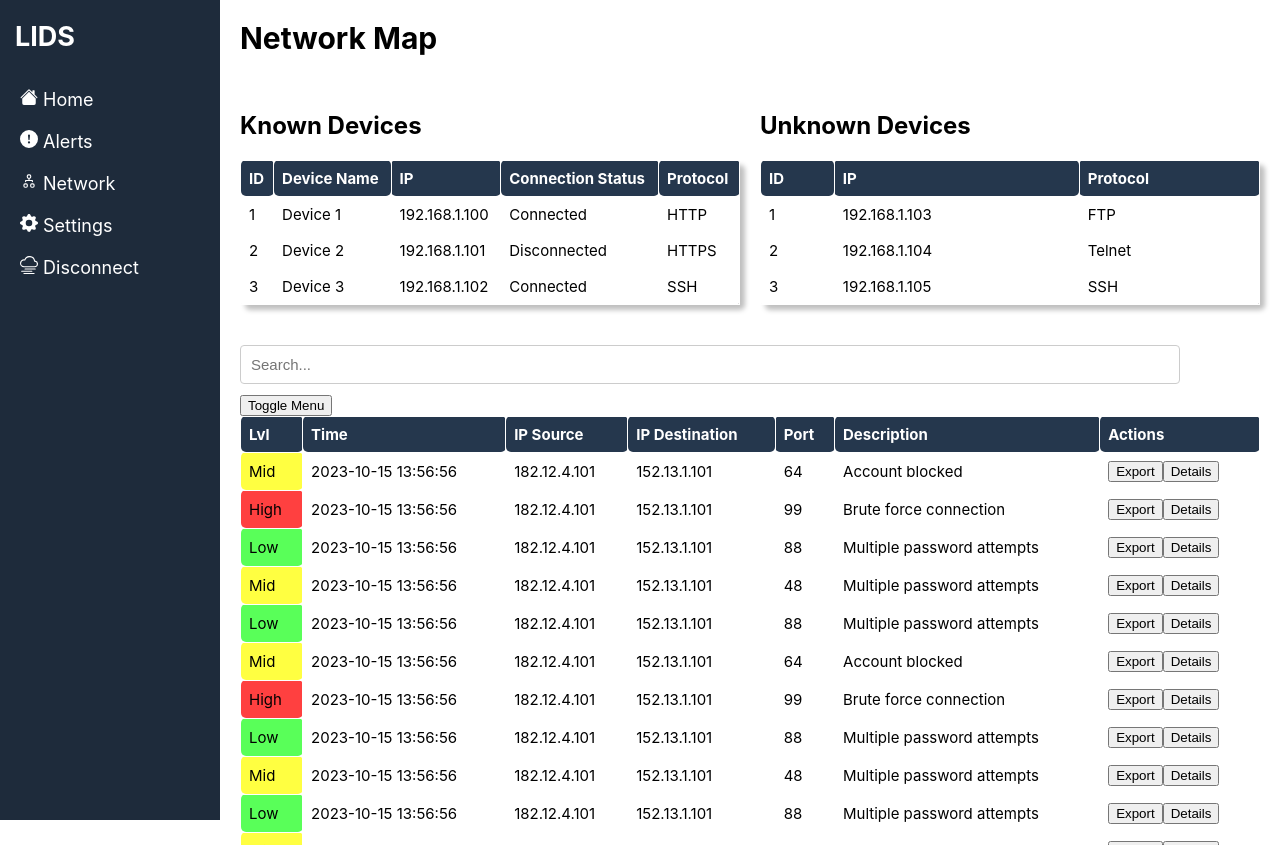
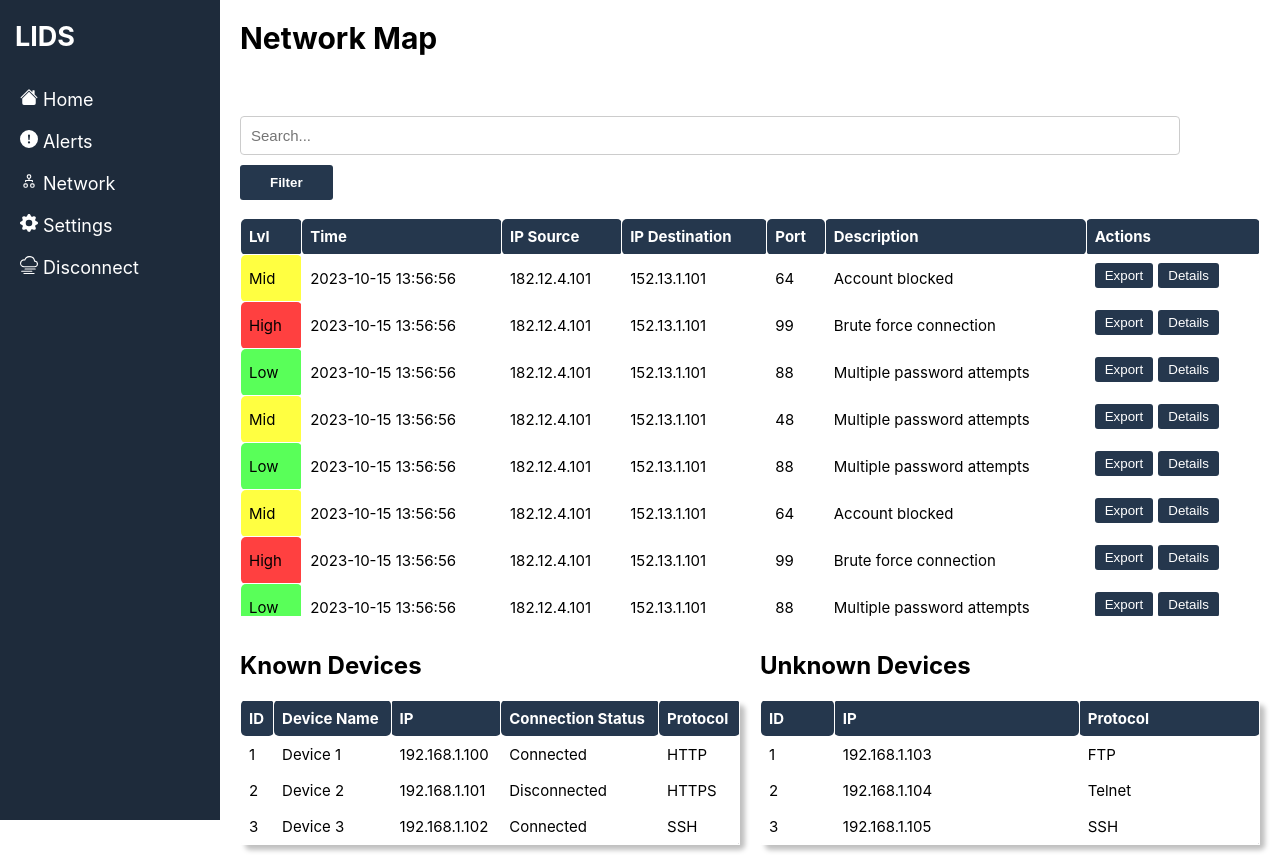
Before and after one commit to ChristianAlbertoGomez/CS4311_LIDS_4CodOfDuty_Fall2023, a React (Create React App) app: page /NetworkPage in a window 1280 px wide. Built offline with nearby package versions, Linux system fonts and the light colour scheme.

Commit message:
"Design changes"

```diff
--- a/src/Components/AlertTable.js
+++ b/src/Components/AlertTable.js
@@ -352,7 +352,73 @@ var dateTime = date+' '+time;
 return (
 
   <div className='table-container'>
-       <input
+    <div class="flex-container">
+      <div>
+        <input
+          className = "filter-search-bar"
+          type="text"
+          placeholder="Search..."
+          value={searchQuery}
+          onChange={handleSearchChange}
+        />
+      </div>
+      <div>
+        <button className="filter-options-button" onClick={toggleMenu}>Filter</button>
+      {menuVisible && (
+      <div id='menu'>
+        <label>
+          <input
+            type="checkbox"
+            checked={columnVisibility.column1}
+            onChange={() => handleCheckboxChange('Lvl')}
+          />
+          Lvl
+        </label>
+        <label>
+          <input
+            type="checkbox"
+            checked={columnVisibility.column2}
+            onChange={() => handleCheckboxChange('Time')}
+          />
+          Time
+        </label>
+        <label>
+          <input
+            type="checkbox"
+            checked={columnVisibility.column3}
+            onChange={() => handleCheckboxChange('ipSource')}
+          />
+          IP Source
+        </label>
+        <label>
+          <input
+            type="checkbox"
+            checked={columnVisibility.column3}
+            onChange={() => handleCheckboxChange('ipDestination')}
+          />
+          IP Destination
+        </label>
+        <label>
+          <input
+            type="checkbox"
+            checked={columnVisibility.column3}
+            onChange={() => handleCheckboxChange('Port')}
+          />
+          Port
+        </label>
+        <label>
+          <input
+            type="checkbox"
+            checked={columnVisibility.column3}
+            onChange={() => handleCheckboxChange('Description')}
+          />
+          Description
+        </label>
+        </div>
+        )}
+      </div>
+    </div>
+       {/* <input
         className = "filter-search-bar"
         type="text"
         placeholder="Search..."
@@ -411,7 +477,7 @@ return (
         Description
       </label>
       </div>
-      )}
+      )} */}
 
     <table id='sortable-table'>
       <thead>
@@ -453,8 +519,8 @@ return (
 
             {columnVisibility.Description && <td >{item.description}</td>}
             <td>
-              <button onClick={() => handleExport()}>Export</button>
-              <button onClick={() => handleAlertClick(item)}>Details</button>
+              <button className = "actions-export-button" onClick={() => handleExport()}>Export</button>
+              <button className = "actions-details-button" onClick={() => handleAlertClick(item)}>Details</button>
             </td>
           </tr>
         ))}
@@ -493,7 +559,7 @@ const AlertDetailsModal = ({ alert, onClose, onExport }) => {
         <p><strong>Port:</strong> {alert.port}</p>
         <p><strong>Description:</strong> {alert.description}</p>
         <p><strong>Details:</strong> {alert.details}</p>
-        <button onClick={onExport}>Export</button>
+        <button className="modal-button-export" onClick={onExport}>Export</button>
       </div>
     </div>
   );
@@ -532,12 +598,12 @@ const ExportOptionsModal = ({ onClose }) => {
           <div className="export-option">
             <label>Save In:</label>
             <div className="save-in-options">
-              <button>Browse</button>
+              <button className="modal-button-browse">Browse</button>
               {/* You can add a section for browse options here */}
+              <button className="modal-button-export">Export</button>
             </div>
           </div>
         </div>
-        <button>Export</button>
       </div>
     </div>
   );
--- a/src/Components/CSS Files/AlertTable.css
+++ b/src/Components/CSS Files/AlertTable.css
@@ -69,7 +69,7 @@ th:hover {
   padding-top: 6px;
   padding-bottom: 6px;
   padding-left: 6px;
-  width: 250px;
+  width: 100px;
   margin-bottom: 10px;
 }
 .filter-search-bar:focus{
@@ -77,7 +77,19 @@ th:hover {
   box-shadow: 1px 1px 1px rgba(0,0,0,.1);
 }
 
-
+.filter-options-button{
+  color: white;
+  font-weight: bold;
+  background-color: #25374d;
+  border-radius: 3px;
+  border-style: none;
+  padding-left: 30px;
+  padding-right: 30px;
+  padding-top: 10px;
+  padding-bottom: 10px;
+  cursor: pointer;
+  margin-bottom: 18px;
+}
 
 /*My part --> Christian*/
 /* Alert Details Modal */
@@ -217,3 +229,67 @@ input[type="text"] {
 .menu li:hover {
   background-color: #ddd;
 }
+
+.actions-export-button {
+  color: white;
+  background-color: #25374d;
+  border-radius: 3px;
+  margin-right: 5px;
+  margin-bottom: 5px;
+  border-style: none;
+  padding-left: 10px;
+  padding-right: 10px;
+  padding-top: 5px;
+  padding-bottom: 5px;
+  cursor: pointer;
+}
+.actions-export-button:active{
+  opacity: 75%;
+}
+.actions-details-button {
+  color: white;
+  background-color: #25374d;
+  border-radius: 3px;
+  border-style: none;
+  padding-left: 10px;
+  padding-right: 10px;
+  padding-top: 5px;
+  padding-bottom: 5px;
+  cursor: pointer;
+}
+
+.actions-details-button:active {
+  opacity: 75%;
+}
+
+.modal-button-browse {
+  color: white;
+  background-color: #25374d;
+  border-radius: 3px;
+  border-style: none;
+  padding-left: 10px;
+  padding-right: 10px;
+  padding-top: 5px;
+  padding-bottom: 5px;
+  margin-top: 5px;
+  margin-right: 5px;
+  cursor: pointer;
+}
+.modal-button-browse:active{
+  opacity: 75%;
+}
+.modal-button-export {
+  color: white;
+  background-color: #25374d;
+  border-radius: 3px;
+  border-style: none;
+  padding-left: 10px;
+  padding-right: 10px;
+  padding-top: 5px;
+  padding-bottom: 5px;
+  margin-top: 5px;
+  cursor: pointer;
+}
+.modal-button-export:active{
+  opacity: 75%;
+}
--- a/src/Components/CSS Files/Sidebar.css
+++ b/src/Components/CSS Files/Sidebar.css
@@ -19,7 +19,7 @@
 .sidebar-link{
   color:white;
   text-decoration: none;
-  padding-right: 50px;
+  padding-right: 35px;
   padding-top: 8px;
   padding-bottom: 8px;
 }
@@ -35,7 +35,7 @@
   text-decoration: none;
 }
 .sidebar-link:hover{
-  color: black;
+  color: rgba(0, 0, 0, .75);
   text-decoration: none;
 }
 .nav-links {
--- a/src/Components/NetworkPage.js
+++ b/src/Components/NetworkPage.js
@@ -16,6 +16,9 @@ const NetworkPage = () => {
         Network Map
         </div>
         <main className='mainBody'>
+          <div className='AlertTable'>
+            <AlertTable/>
+          </div>
           <div className='tables'>
             <div className='table-1'>
               <KnownDevices/>
@@ -24,9 +27,6 @@ const NetworkPage = () => {
               <UnknownDevices />
             </div>
           </div>
-          <div className='AlertTable'>
-            <AlertTable/>
-          </div>
         </main>
       </div>
     </div>
```
